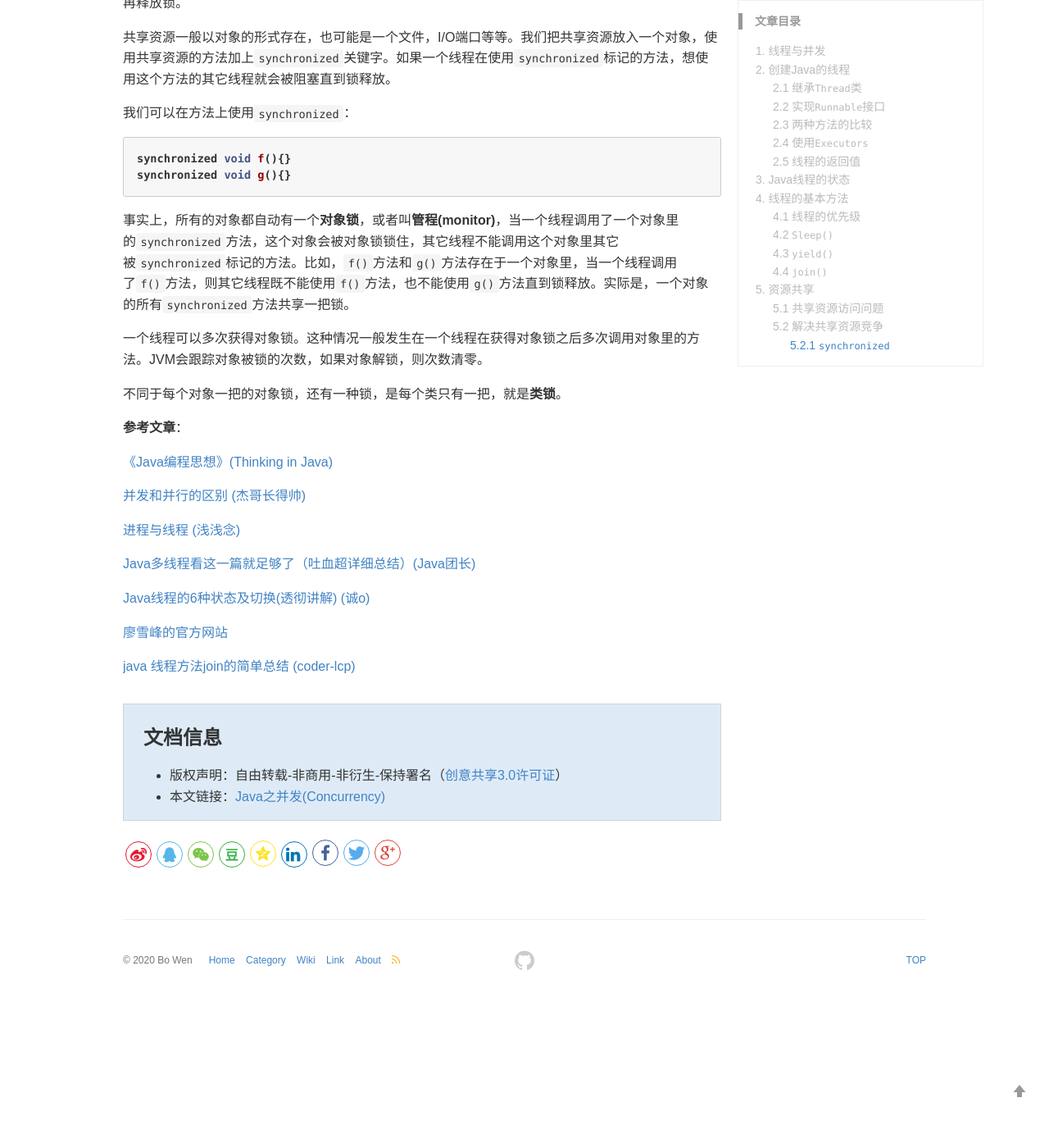
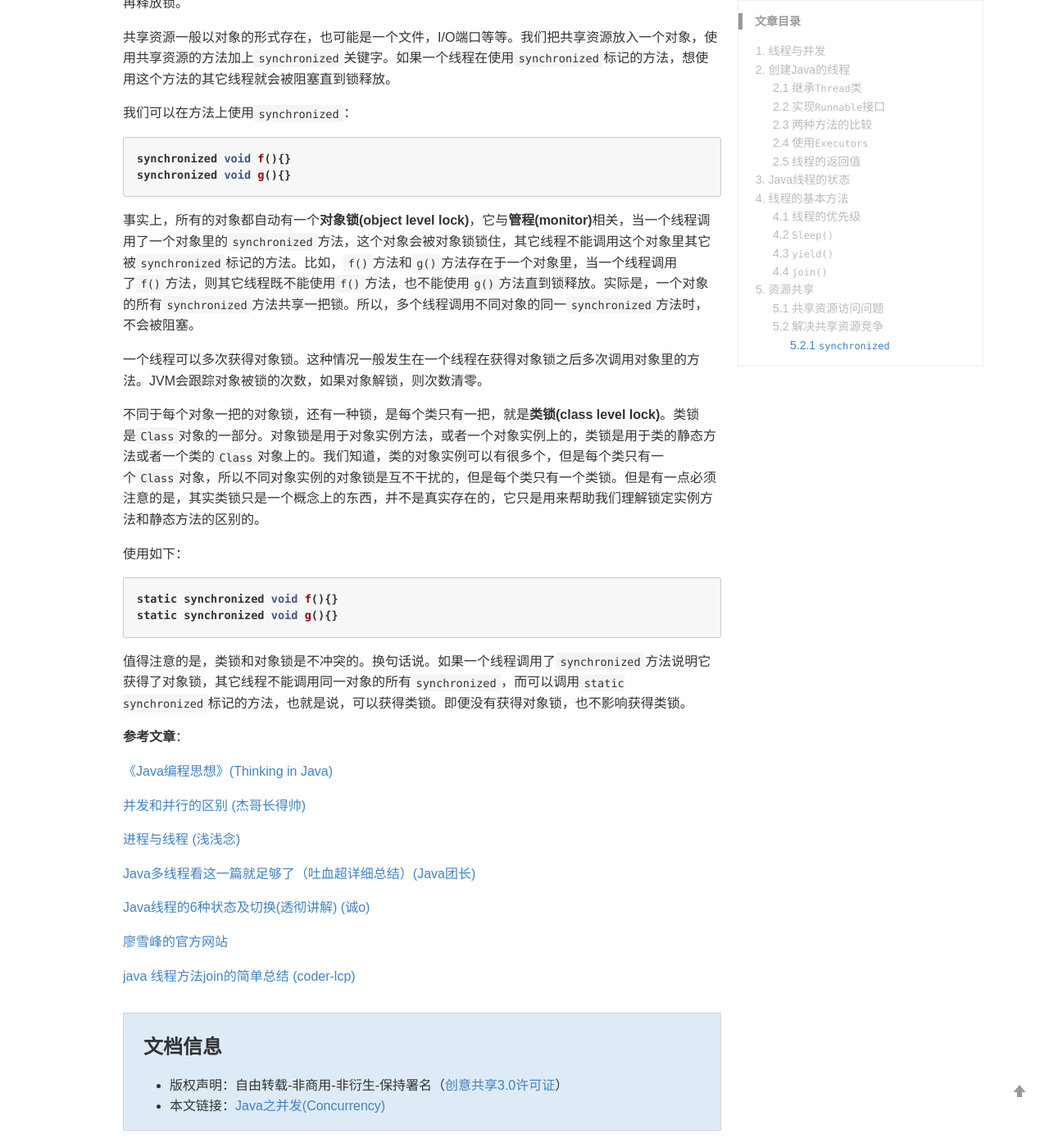
Before and after one commit to wenb1/wenb1.github.io, a Jekyll site: the page built from _posts/2020-05-24-java-concurrency.md, in a window 1280 px wide and 1400 px high, scrolled down 14752 px. Shown: the whole window at 82% size. Built offline with Jekyll 4.4.1, drawn with Linux system fonts in a browser that asks for light colours; comment, search, counter and statistics services are not loaded; before the commit the page ends 15972 px from its top, so only the background shows below that.

Commit message:
modify blog

````diff
--- a/_posts/2020-05-24-java-concurrency.md
+++ b/_posts/2020-05-24-java-concurrency.md
@@ -579,11 +579,20 @@ synchronized void f(){}
 synchronized void g(){}
 ```
 
-事实上，所有的对象都自动有一个**对象锁**，或者叫**管程(monitor)**，当一个线程调用了一个对象里的`synchronized`方法，这个对象会被对象锁锁住，其它线程不能调用这个对象里其它被`synchronized`标记的方法。比如，`f()`方法和`g()`方法存在于一个对象里，当一个线程调用了`f()`方法，则其它线程既不能使用`f()`方法，也不能使用`g()`方法直到锁释放。实际是，一个对象的所有`synchronized`方法共享一把锁。
+事实上，所有的对象都自动有一个**对象锁(object level lock)**，它与**管程(monitor)**相关，当一个线程调用了一个对象里的`synchronized`方法，这个对象会被对象锁锁住，其它线程不能调用这个对象里其它被`synchronized`标记的方法。比如，`f()`方法和`g()`方法存在于一个对象里，当一个线程调用了`f()`方法，则其它线程既不能使用`f()`方法，也不能使用`g()`方法直到锁释放。实际是，一个对象的所有`synchronized`方法共享一把锁。所以，多个线程调用不同对象的同一`synchronized`方法时，不会被阻塞。
 
 一个线程可以多次获得对象锁。这种情况一般发生在一个线程在获得对象锁之后多次调用对象里的方法。JVM会跟踪对象被锁的次数，如果对象解锁，则次数清零。
 
-不同于每个对象一把的对象锁，还有一种锁，是每个类只有一把，就是**类锁**。
+不同于每个对象一把的对象锁，还有一种锁，是每个类只有一把，就是**类锁(class level lock)**。类锁是`Class`对象的一部分。对象锁是用于对象实例方法，或者一个对象实例上的，类锁是用于类的静态方法或者一个类的`Class`对象上的。我们知道，类的对象实例可以有很多个，但是每个类只有一个`Class`对象，所以不同对象实例的对象锁是互不干扰的，但是每个类只有一个类锁。但是有一点必须注意的是，其实类锁只是一个概念上的东西，并不是真实存在的，它只是用来帮助我们理解锁定实例方法和静态方法的区别的。
+
+使用如下：
+
+```java
+static synchronized void f(){}
+static synchronized void g(){}
+```
+
+值得注意的是，类锁和对象锁是不冲突的。换句话说。如果一个线程调用了`synchronized`方法说明它获得了对象锁，其它线程不能调用同一对象的所有`synchronized`，而可以调用`static synchronized`标记的方法，也就是说，可以获得类锁。即便没有获得对象锁，也不影响获得类锁。
 
 **参考文章**：
 
````
